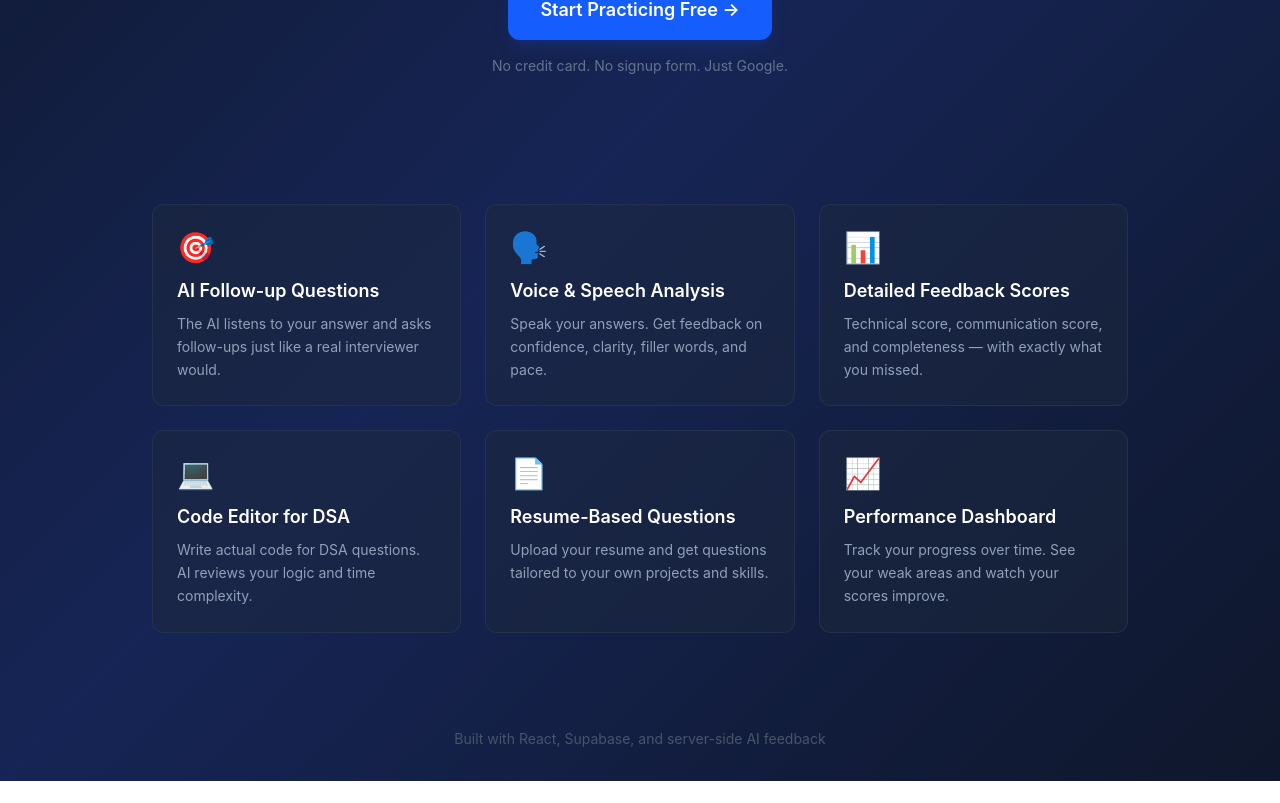
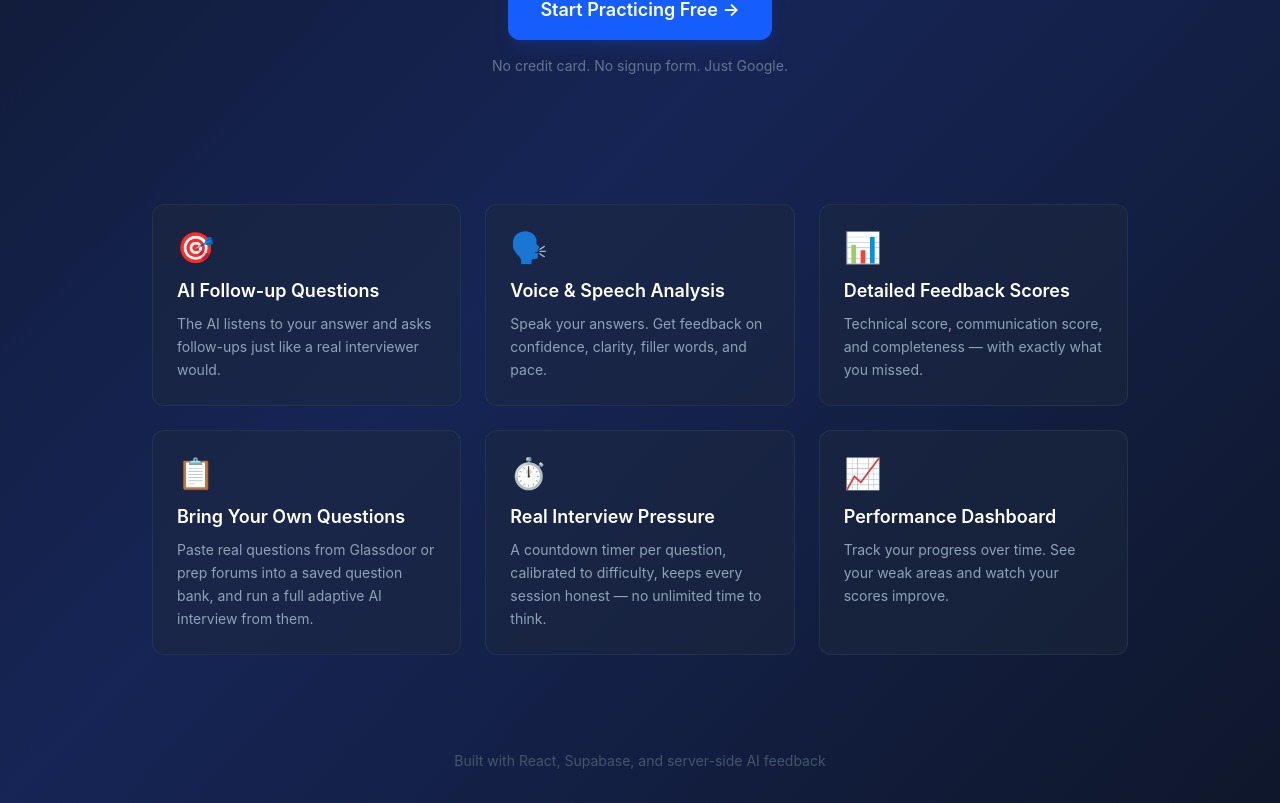
Before and after one commit to IshitaBhadoriya/prepAI, a React (Vite) app: page / in a window 1280 px wide. Shown: the part 520-1323 px from the top of the page. Before the commit the page ends 1301 px from the top, so only its background shows below. Built offline with nearby package versions, Linux system fonts and the light colour scheme; no server answers.

Commit message:
updated landing page

```diff
--- a/src/pages/Landing.jsx
+++ b/src/pages/Landing.jsx
@@ -71,14 +71,14 @@ function Landing() {
             desc: "Technical score, communication score, and completeness — with exactly what you missed.",
           },
           {
-            icon: "💻",
-            title: "Code Editor for DSA",
-            desc: "Write actual code for DSA questions. AI reviews your logic and time complexity.",
+            icon: "📋",
+            title: "Bring Your Own Questions",
+            desc: "Paste real questions from Glassdoor or prep forums into a saved question bank, and run a full adaptive AI interview from them.",
           },
           {
-            icon: "📄",
-            title: "Resume-Based Questions",
-            desc: "Upload your resume and get questions tailored to your own projects and skills.",
+            icon: "⏱️",
+            title: "Real Interview Pressure",
+            desc: "A countdown timer per question, calibrated to difficulty, keeps every session honest — no unlimited time to think.",
           },
           {
             icon: "📈",
```
